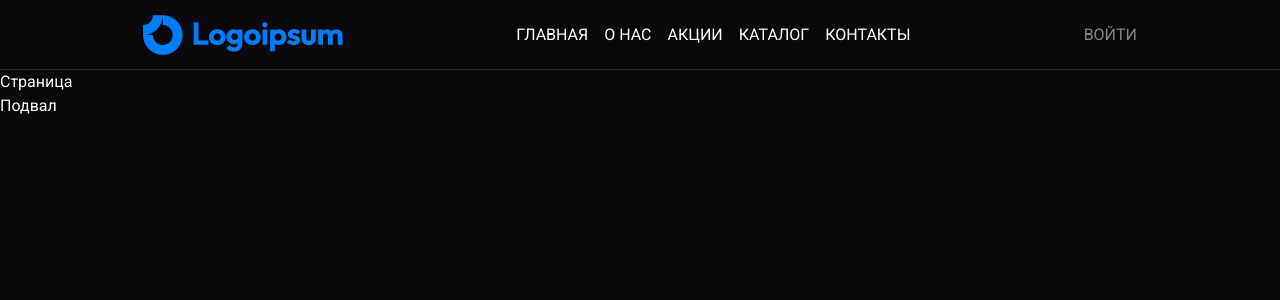
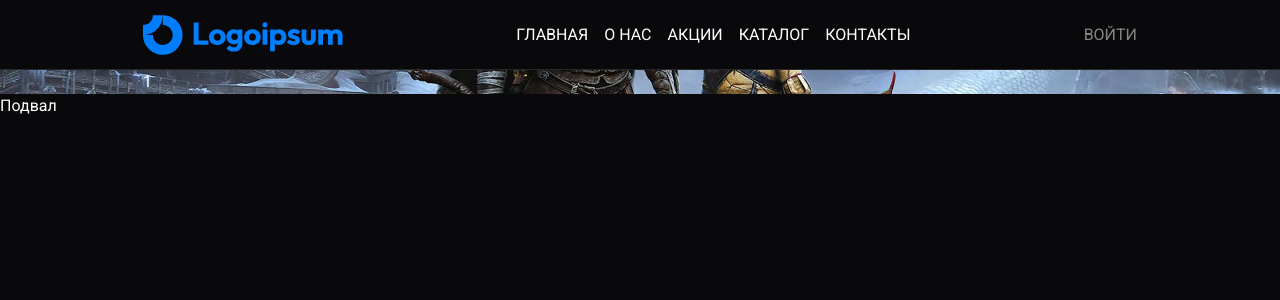
Before and after one commit to webNekit/web-gaming-nextjs, a Next.js app: page / in a window 1280 px wide. Shown: the top 300 px of the page. Built offline with nearby package versions, Linux system fonts and the light colour scheme.

Commit message:
Добавили фоновую картинку для Hero

```diff
--- a/src/app/page.tsx
+++ b/src/app/page.tsx
@@ -1,9 +1,9 @@
-import Image from "next/image";
+import Hero from "@/components/Hero/Hero";
 
 export default function Home() {
   return (
     <>
-    Страница
+    <Hero />
     </>
   );
 }
--- a/src/components/Hero/Hero.tsx
+++ b/src/components/Hero/Hero.tsx
@@ -3,7 +3,7 @@ import HeroSlider from '../HeroSlider/HeroSlider';
 
 const Hero = () => {
   return (
-    <section className='w-full' id='hero'>
+    <section className='w-full bg-hero bg-cover bg-center bg-no-repeat' id='hero'>
       <div className="container mx-auto">
         <div className="w-full">
           <HeroSlider />
--- a/src/components/HeroSlider/HeroSlider.tsx
+++ b/src/components/HeroSlider/HeroSlider.tsx
@@ -1,10 +1,24 @@
-import React from 'react'
+"use client";
+import React from 'react';
+import { Swiper, SwiperSlide } from 'swiper/react';
+
+// styles for swiper
+import 'swiper/css';
+import 'swiper/css/navigation';
 
 const HeroSlider = () => {
   return (
-    <div>
-
-    </div>
+    <Swiper className=''>
+      <SwiperSlide className=''>
+        1
+      </SwiperSlide>
+      <SwiperSlide className=''>
+        2
+      </SwiperSlide>
+      <SwiperSlide className=''>
+        3
+      </SwiperSlide>
+    </Swiper>
   )
 }
 
--- a/tailwind.config.ts
+++ b/tailwind.config.ts
@@ -21,12 +21,10 @@ const config: Config = {
       oswald: 'var(--font-oswald)',
       roboto: 'var(--font-roboto)',
     },
+    backgroundImage: {
+      hero: 'url(/assets/img/hero/img_1.jpg)',
+    },
     extend: {
-      backgroundImage: {
-        "gradient-radial": "radial-gradient(var(--tw-gradient-stops))",
-        "gradient-conic":
-          "conic-gradient(from 180deg at 50% 50%, var(--tw-gradient-stops))",
-      },
       colors: {
         accent: '#d4000d'
       },
```
Also changed, not shown: public/assets/img/hero/img_1.jpg (added).
